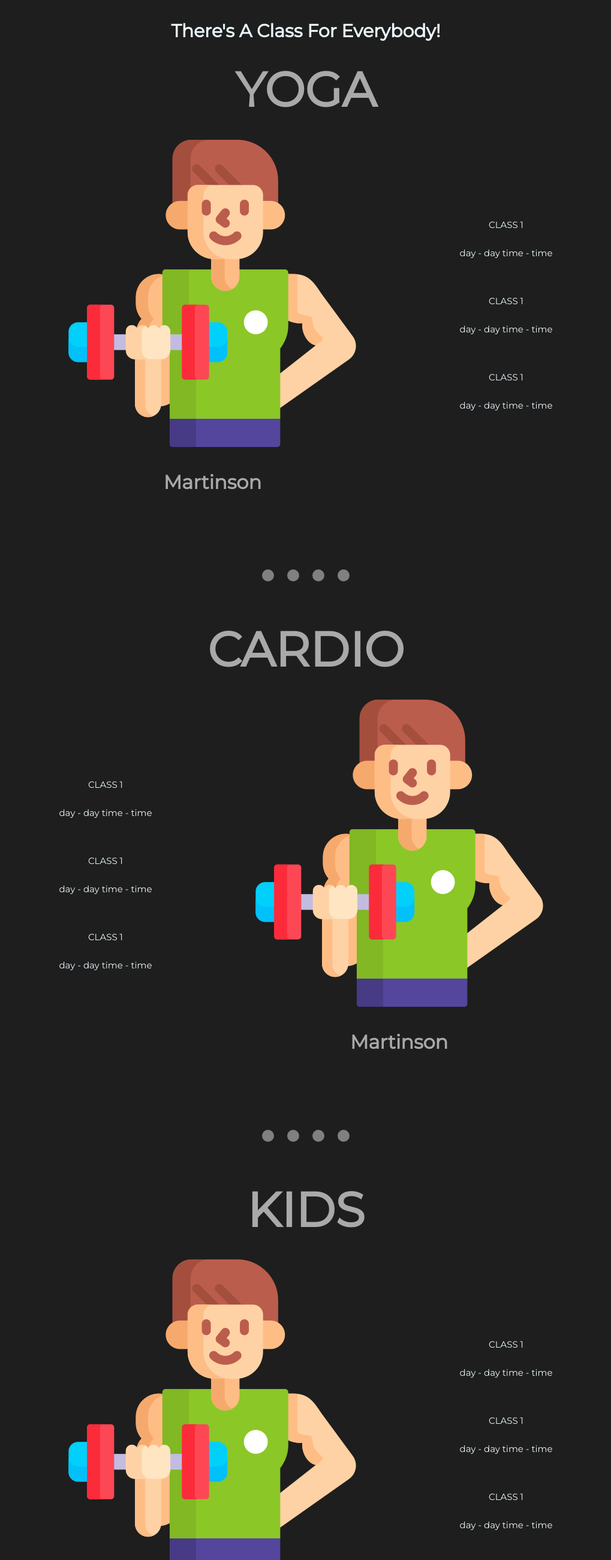
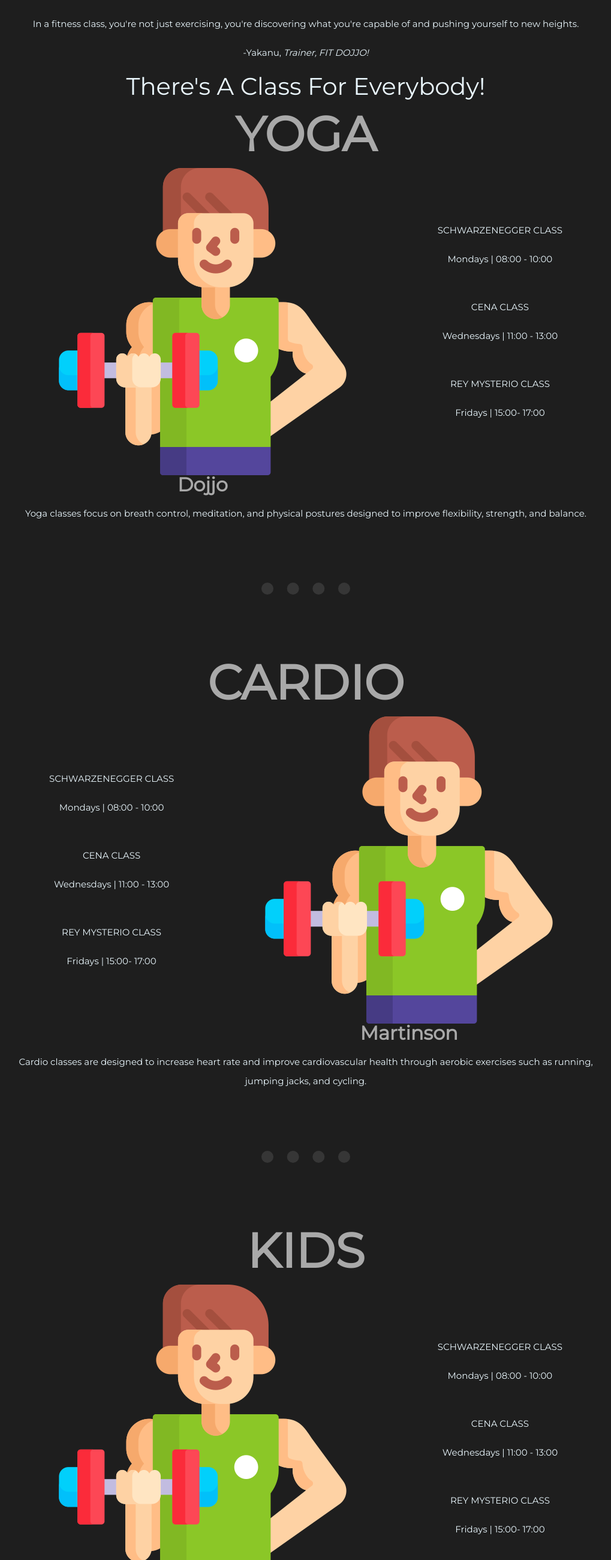
Before and after one commit to dojjo-corp/fit-dojjo, a plain HTML site: page class-schedule.html in a window 1280 px wide. Shown: the part 200-2800 px from the top of the page at 60% size, without its empty margins (130-1149 px from the left). Drawn offline with Linux system fonts and the light colour scheme.

Commit message:
semi finished layout / content inclusion

```diff
--- a/class-schedule.html
+++ b/class-schedule.html
@@ -5,6 +5,7 @@
     <meta http-equiv="X-UA-Compatible" content="IE=edge">
     <meta name="viewport" content="width=device-width, initial-scale=1.0">
     <title>Class Schedules</title>
+    <link rel="stylesheet" href="css/bootstrap.min.css">
     <link rel="stylesheet" href="css/styles.css">
     <style>
         @import url('https://fonts.googleapis.com/css2?family=Montserrat&family=Sacramento&family=Ubuntu&display=swap');
@@ -13,10 +14,10 @@
     <script src="https://kit.fontawesome.com/4dd428c11e.js" crossorigin="anonymous"></script>
 </head>
 <body>
-
+    <div id="background-img-class">
         <nav>
             <div>
-            <h1 class="nav-head">DOJ FIT</h1>
+                <h1 class="nav-head">FIT DOJJO!</h1>
                 <ul>
                     <a href="index.html">
                         <li>Home</li>
@@ -36,6 +37,14 @@
                 </ul>
             </div>
         </nav>
+        <figure class="top-quote">
+            <blockquote>
+                In a fitness class, you're not just exercising, you're discovering what you're capable of and pushing yourself to new heights.
+            </blockquote>
+            <figcaption>-Yakanu, <cite>Trainer, FIT DOJJO!</cite></figcaption>
+        </figure>
+    </div>
+
 
     <h1 id="top-text">There's A Class For Everybody!</h1>
 
@@ -44,44 +53,46 @@
         <div class="contain">
             <div class="trainer-side lt">
                 <img src="images/trainer-man.png" alt="trainer-man">
-                <p class="trainer-name">Martinson</p>
+                <p class="trainer-name">Dojjo</p>
             </div>
             <div class="schedule-side rt">
                 <div class="sch">
-                    <p>CLASS 1</p>
-                    <span>day - day</span>
-                    <span class="sch-period">time - time</span>
+                    <p>SCHWARZENEGGER CLASS</p>
+                    <span>Mondays |</span>
+                    <span class="sch-period">08:00 - 10:00</span>
                 </div>
                 <div class="sch">
-                    <p>CLASS 1</p>
-                    <span>day - day</span>
-                    <span class="sch-period">time - time</span>
+                    <p>CENA CLASS</p>
+                    <span>Wednesdays |</span>
+                    <span class="sch-period">11:00 - 13:00</span>
                 </div>
                 <div class="sch">
-                    <p>CLASS 1</p>
-                    <span  >day - day</span>
-                    <span class="sch-period">time - time</span>
+                    <p>REY MYSTERIO CLASS</p>
+                    <span  >Fridays |</span>
+                    <span class="sch-period">15:00- 17:00</span>
                 </div>
             </div>
         </div>
+        <p class="class-description">Yoga classes focus on breath control, meditation, and physical postures designed to improve flexibility, strength, and balance.</p>
+
         <hr>
         <h2 class="class-category">CARDIO</h2>
         <div class="contain">
             <div class="schedule-side lt">
                 <div class="sch">
-                    <p>CLASS 1</p>
-                    <span  >day - day</span>
-                    <span class="sch-period">time - time</span>
+                    <p>SCHWARZENEGGER CLASS</p>
+                    <span>Mondays |</span>
+                    <span class="sch-period">08:00 - 10:00</span>
                 </div>
                 <div class="sch">
-                    <p>CLASS 1</p>
-                    <span  >day - day</span>
-                    <span class="sch-period">time - time</span>
+                    <p>CENA CLASS</p>
+                    <span>Wednesdays |</span>
+                    <span class="sch-period">11:00 - 13:00</span>
                 </div>
                 <div class="sch">
-                    <p>CLASS 1</p>
-                    <span  >day - day</span>
-                    <span class="sch-period">time - time</span>
+                    <p>REY MYSTERIO CLASS</p>
+                    <span  >Fridays |</span>
+                    <span class="sch-period">15:00- 17:00</span>
                 </div>
             </div>
             <div class="trainer-side rt">
@@ -89,8 +100,61 @@
                 <p class="trainer-name">Martinson</p>
             </div>
         </div>
+        <p class="class-description">Cardio classes are designed to increase heart rate and improve cardiovascular health through aerobic exercises such as running, jumping jacks, and cycling.</p>
         <hr>
         <h2 class="class-category">KIDS</h2>
+        <div class="contain">
+            <div class="trainer-side lt">
+                <img src="images/trainer-man.png" alt="trainer-man">
+                <p class="trainer-name">Ernest</p>
+            </div>
+            <div class="schedule-side rt">
+                <div class="sch">
+                    <p>SCHWARZENEGGER CLASS</p>
+                    <span>Mondays |</span>
+                    <span class="sch-period">08:00 - 10:00</span>
+                </div>
+                <div class="sch">
+                    <p>CENA CLASS</p>
+                    <span>Wednesdays |</span>
+                    <span class="sch-period">11:00 - 13:00</span>
+                </div>
+                <div class="sch">
+                    <p>REY MYSTERIO CLASS</p>
+                    <span  >Fridays |</span>
+                    <span class="sch-period">15:00- 17:00</span>
+                </div>
+            </div>
+        </div>
+        <p class="class-description">Kids classes are designed to introduce children to the world of fitness and exercise in a fun and engaging way.</p>
+        <hr>
+        <h2 class="class-category">ELDERLY</h2>
+        <div class="contain">
+            <div class="schedule-side lt">
+                <div class="sch">
+                    <p>SCHWARZENEGGER CLASS</p>
+                    <span>Mondays |</span>
+                    <span class="sch-period">08:00 - 10:00</span>
+                </div>
+                <div class="sch">
+                    <p>CENA CLASS</p>
+                    <span>Wednesdays |</span>
+                    <span class="sch-period">11:00 - 13:00</span>
+                </div>
+                <div class="sch">
+                    <p>REY MYSTERIO CLASS</p>
+                    <span  >Fridays |</span>
+                    <span class="sch-period">15:00- 17:00</span>
+                </div>
+            </div>
+            <div class="trainer-side rt">
+                <img src="images/trainer-man.png" alt="trainer-man">
+                <p class="trainer-name">Yakanu</p>
+            </div>
+        </div>
+        <p class="class-description">Elderly classes are designed to help older adults maintain their mobility, balance, and overall health. The class may include gentle exercises that improve flexibility and strength, as well as activities that promote cognitive function and social interaction.</p>
+        <hr>
+        <h2 class="class-category">STRENGTH</h2>
         <div class="contain">
             <div class="trainer-side lt">
                 <img src="images/trainer-man.png" alt="trainer-man">
@@ -98,47 +162,23 @@
             </div>
             <div class="schedule-side rt">
                 <div class="sch">
-                    <p>CLASS 1</p>
-                    <span> day - day</span>
-                    <span class="sch-period">time - time</span>
+                    <p>SCHWARZENEGGER CLASS</p>
+                    <span>Mondays |</span>
+                    <span class="sch-period">08:00 - 10:00</span>
                 </div>
                 <div class="sch">
-                    <p>CLASS 1</p>
-                    <span>day - day</span>
-                    <span class="sch-period">time - time</span>
+                    <p>CENA CLASS</p>
+                    <span>Wednesdays |</span>
+                    <span class="sch-period">11:00 - 13:00</span>
                 </div>
                 <div class="sch">
-                    <p>CLASS 1</p>
-                    <span>day - day</span>
-                    <span class="sch-period">time - time</span>
+                    <p>REY MYSTERIO CLASS</p>
+                    <span  >Fridays |</span>
+                    <span class="sch-period">15:00- 17:00</span>
                 </div>
             </div>
         </div>
-        <hr>
-        <h2 class="class-category">ELDERLY</h2>
-        <div class="contain">
-            <div class="schedule-side lt">
-                <div class="sch">
-                    <p>CLASS 1</p>
-                    <span>day - day</span>
-                    <span class="sch-period">time - time</span>
-                </div>
-                <div class="sch">
-                    <p>CLASS 1</p>
-                    <span>day - day</span>
-                    <span class="sch-period">time - time</span>
-                </div>
-                <div class="sch">
-                    <p>CLASS 1</p>
-                    <span>day - day</span>
-                    <span class="sch-period">time - time</span>
-                </div>
-            </div>
-            <div class="trainer-side rt">
-                <img src="images/trainer-man.png" alt="trainer-man">
-                <p class="trainer-name">Martinson</p>
-            </div>
-        </div>
+        <p class="class-description">Strength training classes are designed to build muscular strength and endurance using weights, resistance bands, or bodyweight exercises.</p>
         <hr>
 
     </section>
@@ -150,7 +190,7 @@
             <a href=""><i class="fa-brands fa-youtube"></i></a>
             <a href=""><i class="fa-brands fa-pinterest"></i></a>
         </div>
-        ©DOJ FIT! 2023
+        © FIT DOJJO! 2023
     </footer>
 </body>
 </html>
```
Also changed, not shown: about.html (+61 -17 lines), contact-me.html (+5 -3 lines), index.html (+25 -18 lines), personal-trainer.html (+18 -6 lines). Lines whose indentation alone changed are shown as unchanged.
